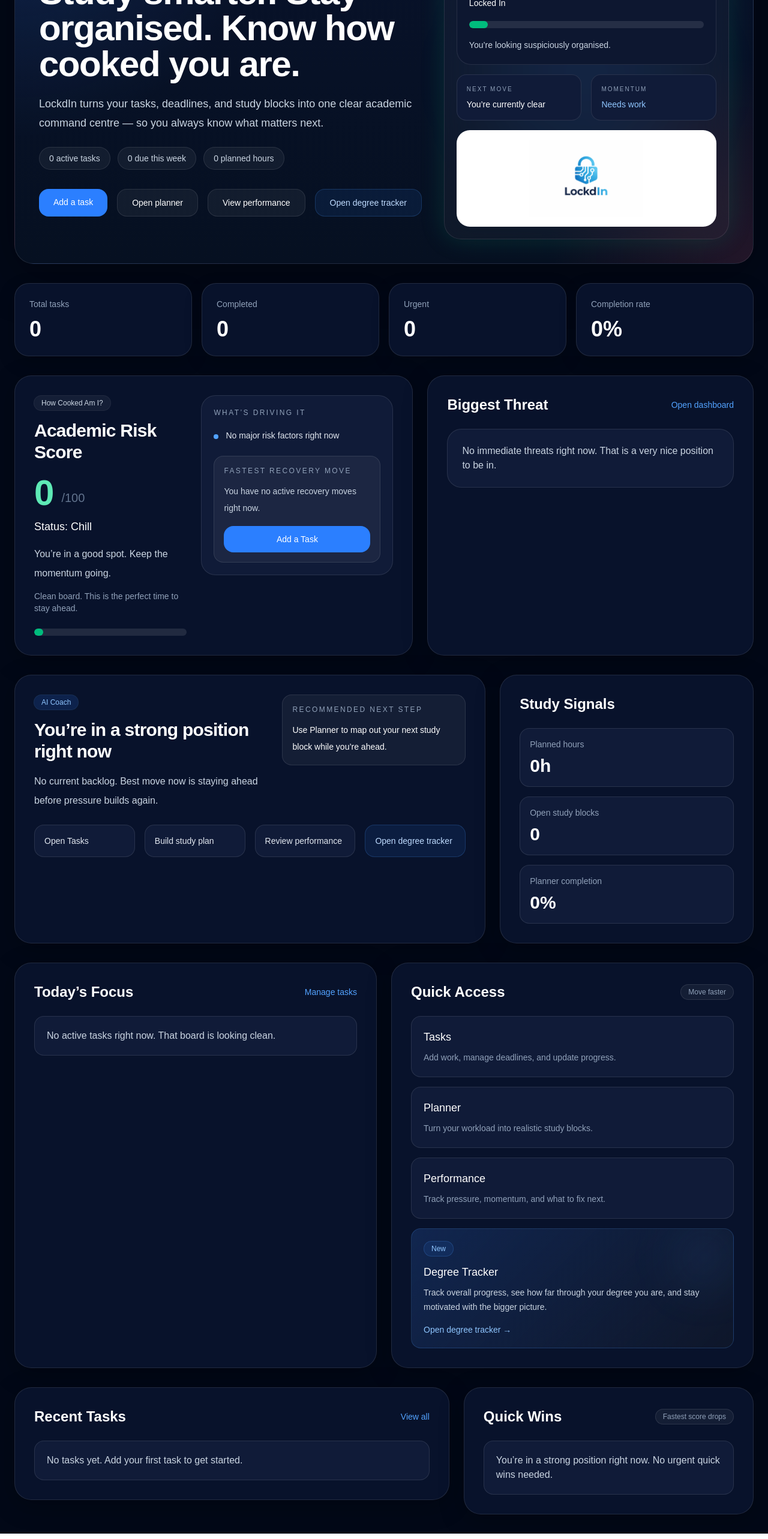
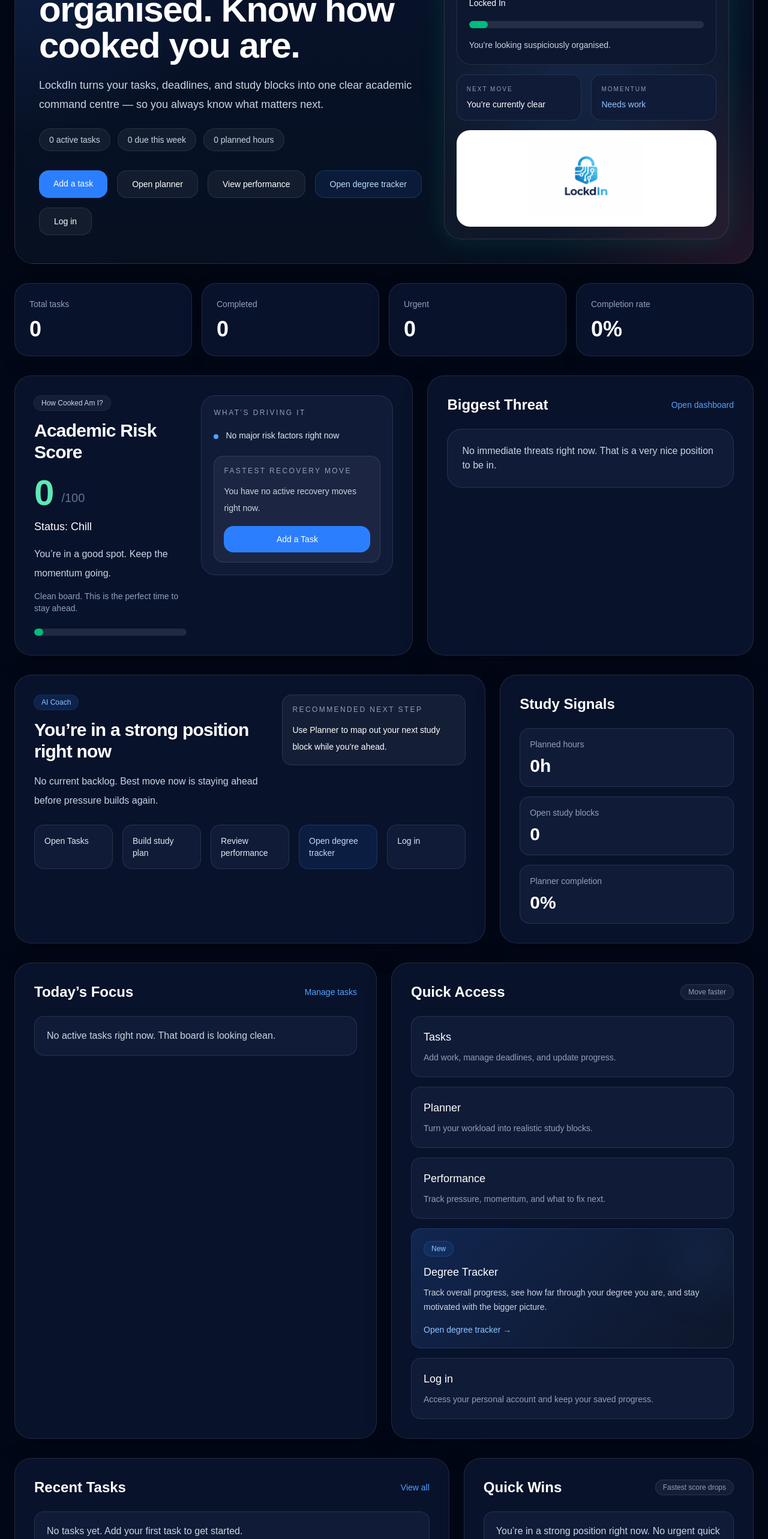
Before and after one commit to lockdinteam-web/LockdIn, a Next.js app: page / in a window 1280 px wide. Shown: the part 216-2782 px from the top of the page at 60% size. Built offline with nearby package versions, Linux system fonts and the light colour scheme.

Commit message:
LoginMainPage

```diff
--- a/app/page.tsx
+++ b/app/page.tsx
@@ -332,6 +332,12 @@ export default function HomePage() {
                   >
                     Open degree tracker
                   </Link>
+                  <Link
+                    href="/login"
+                    className="w-full rounded-2xl border border-white/10 bg-white/5 px-6 py-3 text-center text-sm font-medium text-white transition hover:bg-white/10 sm:w-auto"
+                  >
+                    Log in
+                  </Link>
                 </div>
               </div>
 
@@ -639,7 +645,7 @@ export default function HomePage() {
                 </div>
               </div>
 
-              <div className="mt-6 grid grid-cols-1 gap-3 md:grid-cols-4 md:gap-4">
+              <div className="mt-6 grid grid-cols-1 gap-3 md:grid-cols-5 md:gap-4">
                 <Link
                   href="/tasks"
                   className="rounded-2xl border border-white/10 bg-[#101b38] p-4 text-sm text-slate-200 transition hover:border-blue-400 hover:bg-[#122145]"
@@ -663,6 +669,12 @@ export default function HomePage() {
                   className="rounded-2xl border border-blue-400/20 bg-blue-500/10 p-4 text-sm text-blue-200 transition hover:border-blue-400 hover:bg-blue-500/20"
                 >
                   Open degree tracker
+                </Link>
+                <Link
+                  href="/login"
+                  className="rounded-2xl border border-white/10 bg-[#101b38] p-4 text-sm text-slate-200 transition hover:border-blue-400 hover:bg-[#122145]"
+                >
+                  Log in
                 </Link>
               </div>
             </div>
@@ -800,6 +812,16 @@ export default function HomePage() {
                     </p>
                   </div>
                 </Link>
+
+                <Link
+                  href="/login"
+                  className="rounded-2xl border border-white/10 bg-[#101b38] p-4 transition hover:border-blue-400 hover:bg-[#122145] sm:p-5"
+                >
+                  <p className="text-lg font-medium text-white">Log in</p>
+                  <p className="mt-2 text-sm leading-6 text-slate-400">
+                    Access your personal account and keep your saved progress.
+                  </p>
+                </Link>
               </div>
             </div>
           </section>
```
